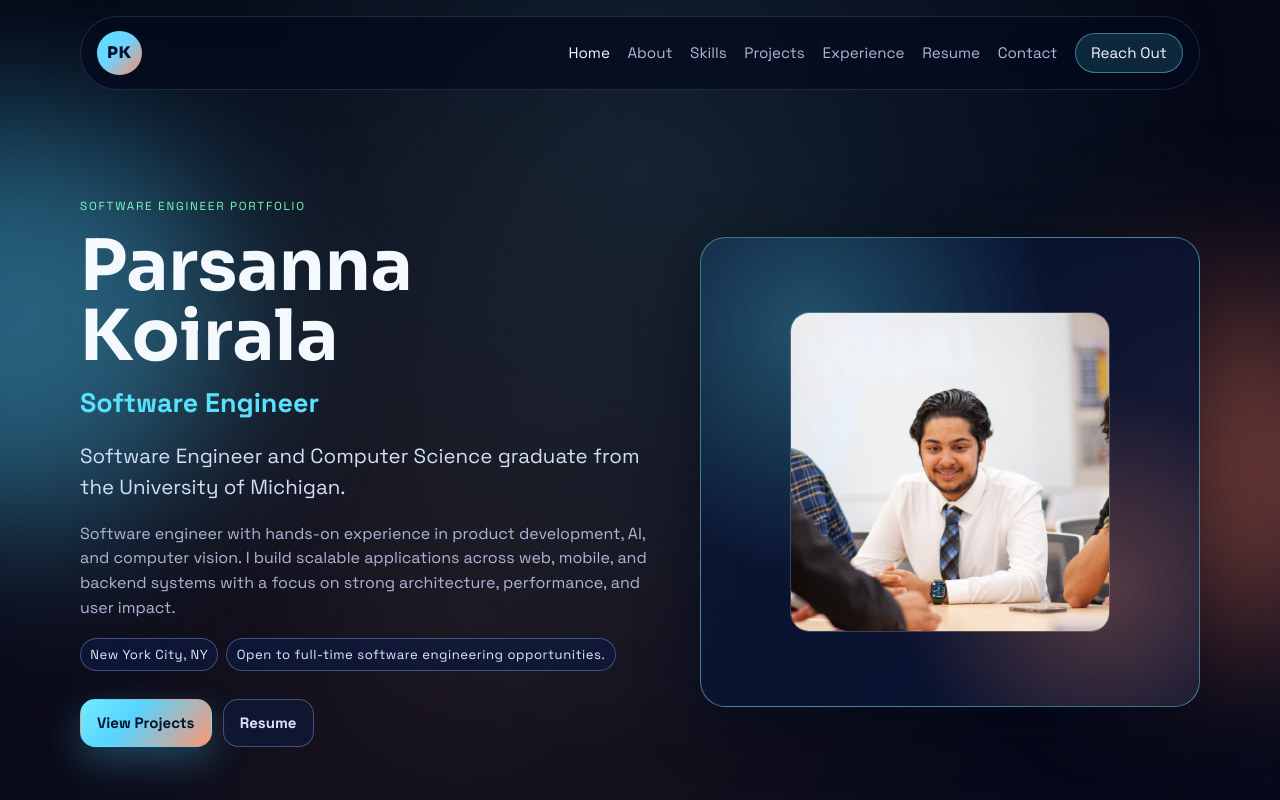
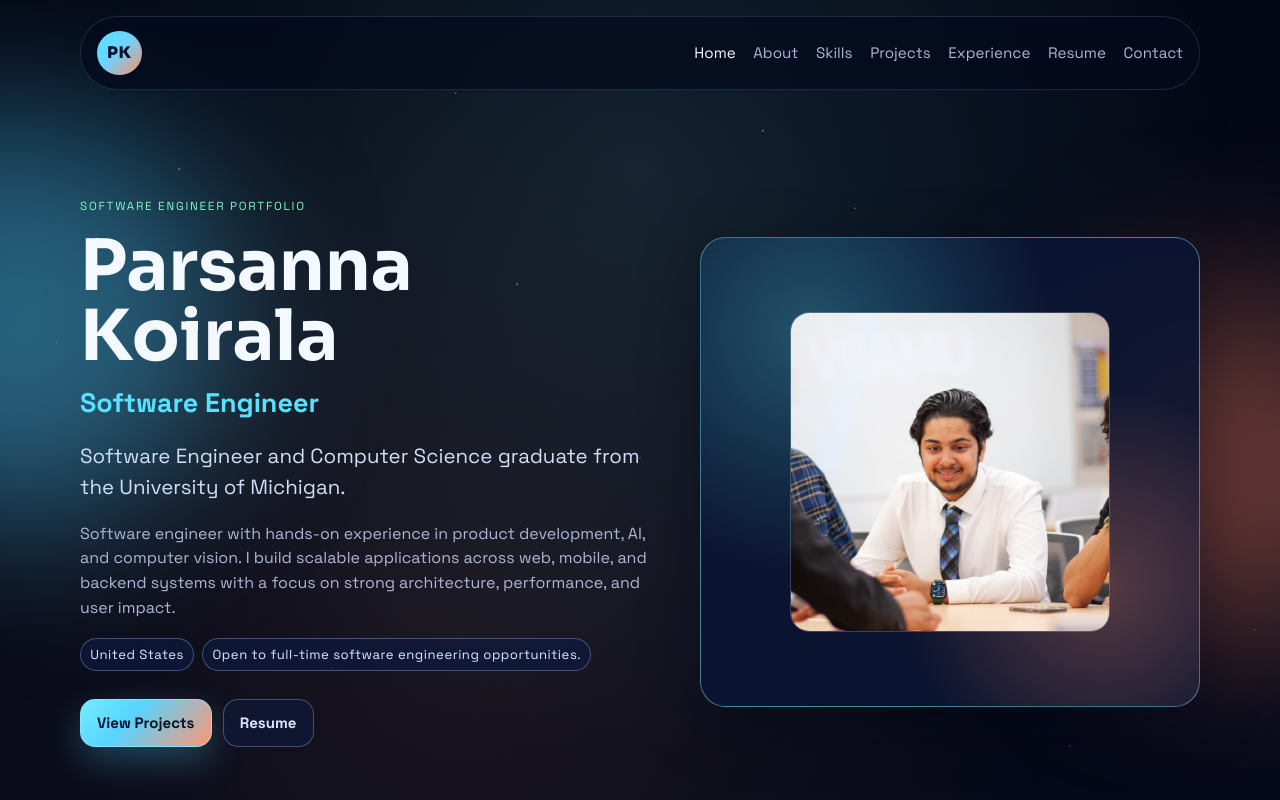
Before and after one commit to ParsannaK/parsannak.github.io, a React (Vite) app: page / in a window 1280 px wide. Shown: the top 800 px of the page. Built offline with nearby package versions, Linux system fonts and the light colour scheme.

Commit message:
Add starfield motion and polish project and button content

```diff
--- a/src/App.tsx
+++ b/src/App.tsx
@@ -26,6 +26,8 @@ function App(): JSX.Element {
 
   return (
     <div className="app-shell">
+      <div className="starfield starfield-a" aria-hidden="true" />
+      <div className="starfield starfield-b" aria-hidden="true" />
       <div className="ambient ambient-a" aria-hidden="true" />
       <div className="ambient ambient-b" aria-hidden="true" />
 
--- a/src/components/HeroScene.tsx
+++ b/src/components/HeroScene.tsx
@@ -27,7 +27,7 @@ function ReactiveCluster(): JSX.Element {
   return (
     <group ref={rootRef}>
       <Float speed={1.8} rotationIntensity={0.7} floatIntensity={1.1}>
-        <mesh ref={coreRef} scale={1.65}>
+        <mesh ref={coreRef} scale={1.28}>
           <icosahedronGeometry args={[1.3, 14]} />
           <MeshDistortMaterial
             color="#69f2ff"
@@ -42,7 +42,7 @@ function ReactiveCluster(): JSX.Element {
       </Float>
 
       <Float speed={1.2} rotationIntensity={1.4} floatIntensity={0.5}>
-        <mesh ref={orbitRef} scale={2.45}>
+        <mesh ref={orbitRef} scale={2.05}>
           <torusKnotGeometry args={[0.95, 0.14, 180, 28]} />
           <meshStandardMaterial
             color="#ff9e78"
@@ -56,20 +56,20 @@ function ReactiveCluster(): JSX.Element {
       </Float>
 
       <Float speed={2.4} rotationIntensity={1.6} floatIntensity={1.4}>
-        <mesh position={[1.9, 1.1, -0.7]} scale={0.34}>
+        <mesh position={[1.6, 0.95, -0.7]} scale={0.28}>
           <sphereGeometry args={[1, 24, 24]} />
           <meshStandardMaterial color="#84f4ff" emissive="#53b8ff" emissiveIntensity={0.7} />
         </mesh>
       </Float>
 
       <Float speed={2.1} rotationIntensity={1.4} floatIntensity={1.3}>
-        <mesh position={[-1.8, -1.05, -0.55]} scale={0.25}>
+        <mesh position={[-1.55, -0.9, -0.55]} scale={0.2}>
           <octahedronGeometry args={[1, 0]} />
           <meshStandardMaterial color="#ffd0a8" emissive="#ff845d" emissiveIntensity={0.6} />
         </mesh>
       </Float>
 
-      <Sparkles count={36} speed={0.5} size={2.8} scale={[7, 4, 4]} color="#7bf4ff" />
+      <Sparkles count={46} speed={0.55} size={2.1} scale={[7, 4, 4]} color="#7bf4ff" />
     </group>
   );
 }
--- a/src/components/Navbar.tsx
+++ b/src/components/Navbar.tsx
@@ -39,9 +39,6 @@ export function Navbar({ items, activeSection }: NavbarProps): JSX.Element {
             {item.label}
           </a>
         ))}
-        <a href="#contact" className="nav-cta" onClick={closeMenu}>
-          Reach Out
-        </a>
       </nav>
     </header>
   );
--- a/src/content/siteContent.ts
+++ b/src/content/siteContent.ts
@@ -16,7 +16,7 @@ export const siteContent: SiteContent = {
     tagline: 'Software Engineer and Computer Science graduate from the University of Michigan.',
     summary:
       'Software engineer with hands-on experience in product development, AI, and computer vision. I build scalable applications across web, mobile, and backend systems with a focus on strong architecture, performance, and user impact.',
-    location: 'New York City, NY',
+    location: 'United States',
     availability: 'Open to full-time software engineering opportunities.',
     portrait: '/assets/portrait.jpg',
   },
@@ -54,7 +54,7 @@ export const siteContent: SiteContent = {
     {
       title: 'FloraGuide: AI Garden Assistant',
       description:
-        'Built and deployed a cross-platform gardening assistant for iOS, Android, and web using a unified TypeScript architecture. Integrated AI-powered plant guidance, real-time data sync, secure auth, and cloud-backed image storage. Screenshot is a temporary placeholder and will be replaced with updated visuals.',
+        'Built and deployed a cross-platform gardening assistant for iOS, Android, and web using a unified TypeScript architecture. Integrated AI-powered plant guidance, real-time data sync, secure auth, and cloud-backed image storage.',
       stack: ['React Native', 'Expo', 'TypeScript', 'Supabase', 'Render', 'Cloudflare R2', 'Node.js'],
       image: '/assets/project3.png',
       links: [
@@ -65,7 +65,7 @@ export const siteContent: SiteContent = {
     {
       title: 'My2Do: Tasks & Habits',
       description:
-        'Engineered and published a native iOS productivity app with task scheduling, habit tracking, and workflow customization. Shipped to the App Store with polished UX and scalable architecture; current preview image is a temporary placeholder.',
+        'Engineered and published a native iOS productivity app with task scheduling, habit tracking, and workflow customization. Shipped to the App Store with polished UX and scalable architecture.',
       stack: ['Swift', 'SwiftUI', 'CoreML', 'SwiftData', 'iOS', 'App Store Connect'],
       image: '/assets/project5.png',
       links: [
@@ -88,6 +88,14 @@ export const siteContent: SiteContent = {
           url: 'https://github.com/AwrodHaghiTabrizi/UMARV-CV-LaneDetection/tree/users/Parsanna/models/model_2y4c4shn',
         },
       ],
+    },
+    {
+      title: 'Weather Intelligence Dashboard',
+      description:
+        'Built a responsive weather web app that delivers real-time city weather details with API-driven data handling and clean interaction design. This project highlights practical frontend engineering and external API integration.',
+      stack: ['JavaScript', 'REST API', 'OpenWeather', 'Responsive UI'],
+      image: '/assets/project2.png',
+      links: [{ label: 'Live Demo', url: 'https://parsannak.github.io/WeatherWebApp/' }],
     },
   ],
   experience: [
--- a/src/hooks/usePointerParallax.ts
+++ b/src/hooks/usePointerParallax.ts
@@ -27,6 +27,10 @@ export function usePointerParallax(): void {
       root.style.setProperty('--pointer-soft-a-y', `${(30 + ny * 12).toFixed(2)}%`);
       root.style.setProperty('--pointer-soft-b-x', `${(40 - nx * 10).toFixed(2)}%`);
       root.style.setProperty('--pointer-soft-b-y', `${(70 - ny * 8).toFixed(2)}%`);
+      root.style.setProperty('--star-a-x', `${(nx * 7.2).toFixed(2)}px`);
+      root.style.setProperty('--star-a-y', `${(ny * 4.8).toFixed(2)}px`);
+      root.style.setProperty('--star-b-x', `${(nx * -5.8).toFixed(2)}px`);
+      root.style.setProperty('--star-b-y', `${(ny * -3.8).toFixed(2)}px`);
 
       animationFrame = window.requestAnimationFrame(update);
     };
--- a/src/styles.css
+++ b/src/styles.css
@@ -23,6 +23,10 @@
   --pointer-soft-a-y: 30%;
   --pointer-soft-b-x: 40%;
   --pointer-soft-b-y: 70%;
+  --star-a-x: 0px;
+  --star-a-y: 0px;
+  --star-b-x: 0px;
+  --star-b-y: 0px;
 }
 
 * {
@@ -62,6 +66,39 @@ img {
 .app-shell {
   position: relative;
   overflow: clip;
+}
+
+.starfield {
+  position: fixed;
+  inset: -10%;
+  z-index: -3;
+  pointer-events: none;
+  transition: transform 160ms linear;
+}
+
+.starfield-a {
+  background-image:
+    radial-gradient(1.1px 1.1px at 8% 12%, rgba(182, 232, 255, 0.7), transparent),
+    radial-gradient(1.5px 1.5px at 20% 26%, rgba(190, 246, 255, 0.6), transparent),
+    radial-gradient(1px 1px at 30% 78%, rgba(255, 205, 167, 0.52), transparent),
+    radial-gradient(1.3px 1.3px at 42% 38%, rgba(168, 241, 255, 0.72), transparent),
+    radial-gradient(1.6px 1.6px at 58% 22%, rgba(255, 174, 144, 0.6), transparent),
+    radial-gradient(1px 1px at 70% 64%, rgba(169, 235, 255, 0.55), transparent),
+    radial-gradient(1.2px 1.2px at 82% 16%, rgba(210, 248, 255, 0.6), transparent),
+    radial-gradient(1px 1px at 90% 74%, rgba(255, 208, 178, 0.5), transparent);
+  transform: translate(var(--star-a-x), var(--star-a-y));
+}
+
+.starfield-b {
+  background-image:
+    radial-gradient(1px 1px at 12% 44%, rgba(181, 240, 255, 0.55), transparent),
+    radial-gradient(1.4px 1.4px at 24% 84%, rgba(255, 188, 160, 0.46), transparent),
+    radial-gradient(1.2px 1.2px at 38% 18%, rgba(156, 227, 255, 0.58), transparent),
+    radial-gradient(1px 1px at 50% 56%, rgba(201, 245, 255, 0.52), transparent),
+    radial-gradient(1.3px 1.3px at 64% 30%, rgba(255, 179, 152, 0.52), transparent),
+    radial-gradient(1px 1px at 78% 86%, rgba(170, 235, 255, 0.5), transparent),
+    radial-gradient(1.4px 1.4px at 86% 46%, rgba(225, 250, 255, 0.56), transparent);
+  transform: translate(var(--star-b-x), var(--star-b-y));
 }
 
 .app-shell::before {
@@ -172,14 +209,6 @@ img {
 .site-nav a:hover,
 .site-nav a.active {
   color: var(--text);
-}
-
-.nav-cta {
-  padding: 0.45rem 0.95rem;
-  border-radius: 999px;
-  border: 1px solid rgba(90, 220, 255, 0.48);
-  background: rgba(89, 226, 255, 0.14);
-  color: var(--text) !important;
 }
 
 main {
@@ -303,15 +332,32 @@ main {
 
 .btn-primary {
   color: #05132c;
-  border-color: transparent;
+  border-color: rgba(170, 236, 255, 0.5);
   background: linear-gradient(130deg, #73ebff 0%, #57d4ff 38%, #ff9672 100%);
+  background-repeat: no-repeat;
+  background-size: 100% 100%;
+  background-color: #66dcff;
   box-shadow: 0 14px 35px rgba(79, 204, 255, 0.28);
+}
+
+.btn-primary:hover {
+  box-shadow:
+    0 0 0 1px rgba(166, 238, 255, 0.78),
+    0 0 28px rgba(103, 224, 255, 0.52),
+    0 12px 26px rgba(79, 204, 255, 0.34);
 }
 
 .btn-ghost {
   border-color: rgba(163, 187, 255, 0.34);
   background: rgba(16, 28, 65, 0.56);
   color: #d8e5ff;
+}
+
+.btn-ghost:hover {
+  border-color: rgba(140, 223, 255, 0.78);
+  box-shadow:
+    0 0 0 1px rgba(140, 223, 255, 0.32),
+    0 0 20px rgba(97, 187, 255, 0.28);
 }
 
 .hero-visual {
@@ -618,6 +664,7 @@ main {
 
 .social-row a:hover {
   border-color: rgba(97, 222, 255, 0.68);
+  box-shadow: 0 0 16px rgba(97, 187, 255, 0.25);
 }
 
 .social-row svg {
```
